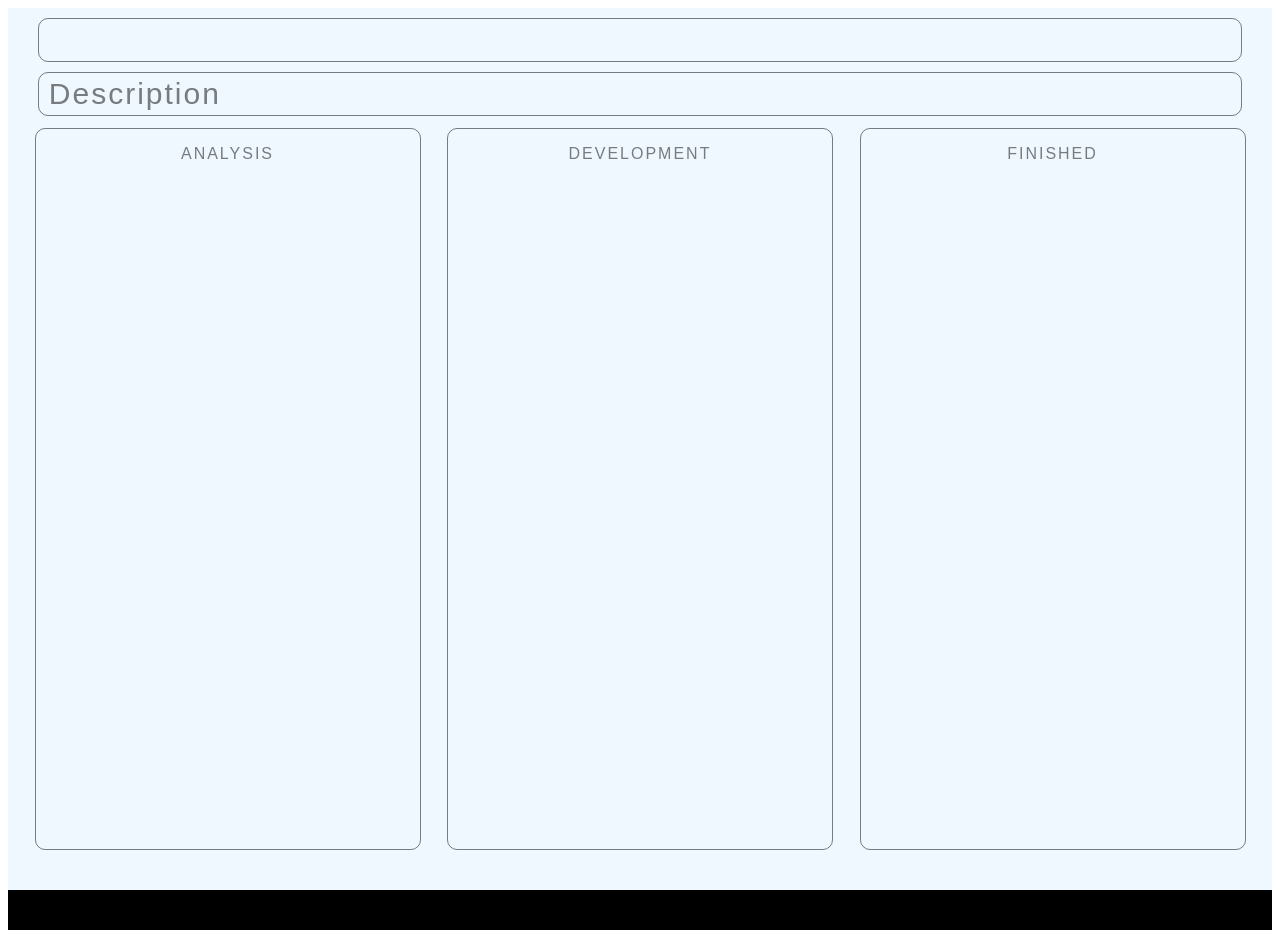
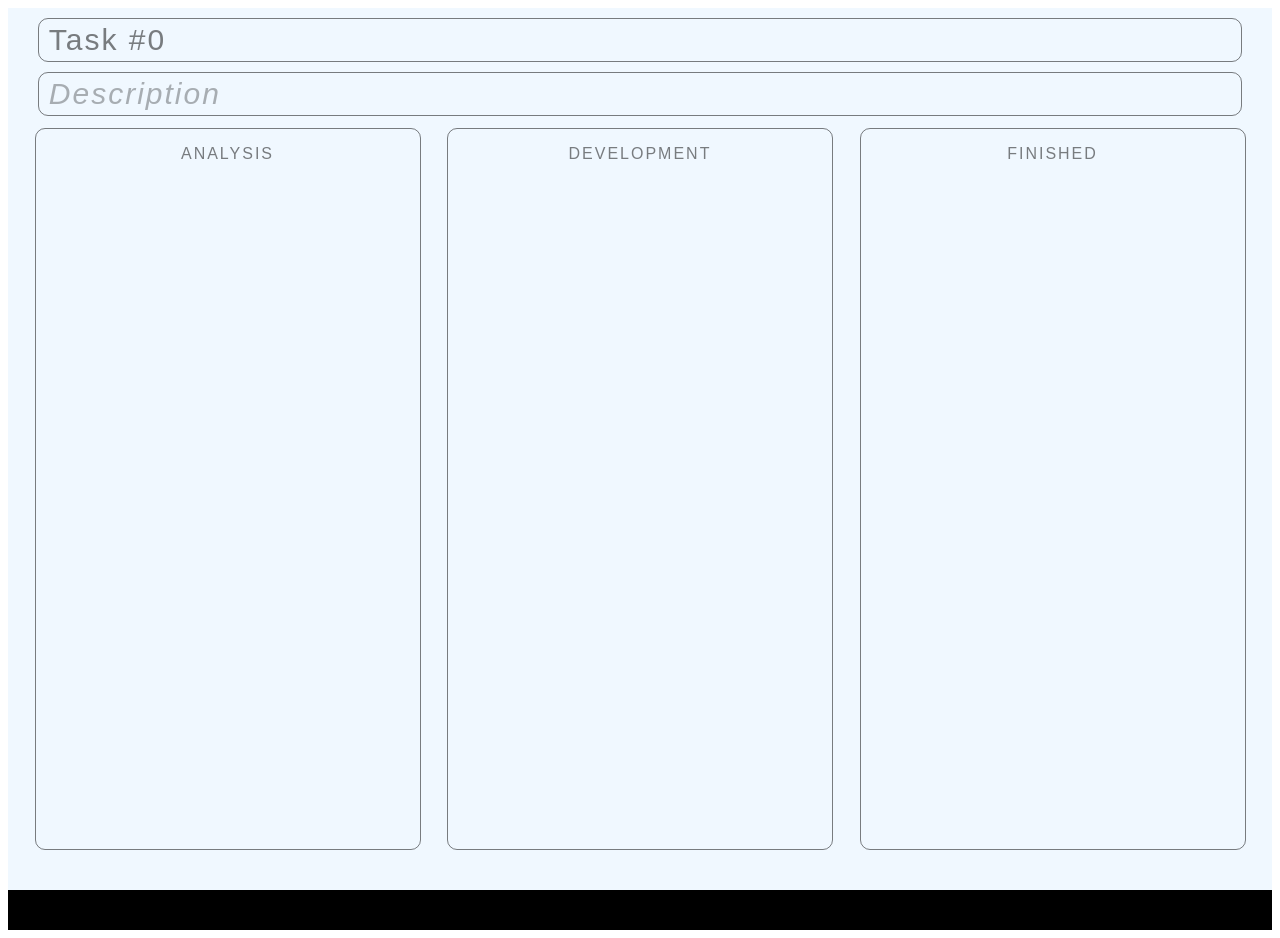
Before and after one commit to Lavaret/LightTasker, a plain HTML site: page index.html in a window 1280 px wide. Drawn offline with nearby package versions, Linux system fonts and the light colour scheme.

Commit message:
Change for title

```diff
--- a/index.html
+++ b/index.html
@@ -9,8 +9,8 @@
 <body>
 <div id="app">
     <div class="header">
-        <input class="add" :value="defaultTitle" v-model="newTaskTitle" @keyup.enter="addTask"/>
-        <input class="add" :placeholder="placeholder" v-model="newTaskDescription" @keyup.enter="addTask"/>
+        <input class="add" :value="defaultTitle" @keyup.enter="addTask"/>
+        <input class="add" :placeholder="placeholder" v-model="taskDescription" @keyup.enter="addTask"/>
     </div>
     <div class="wrapper">
         <div class="analysis column">
@@ -74,7 +74,7 @@
         computed: {
             defaultTitle() {
                 let taskNumber = this.tasks.length;
-                console.log(taskNumber);
+                return "Task #" + taskNumber;
             }
         },
         methods: {
@@ -136,7 +136,8 @@
 
     input::placeholder {
         letter-spacing: 2px;
-        color: rgba(0,0,0,0.5);
+        color: rgba(0,0,0,0.3);
+        font-style: italic;
     }
 
     footer {
```
